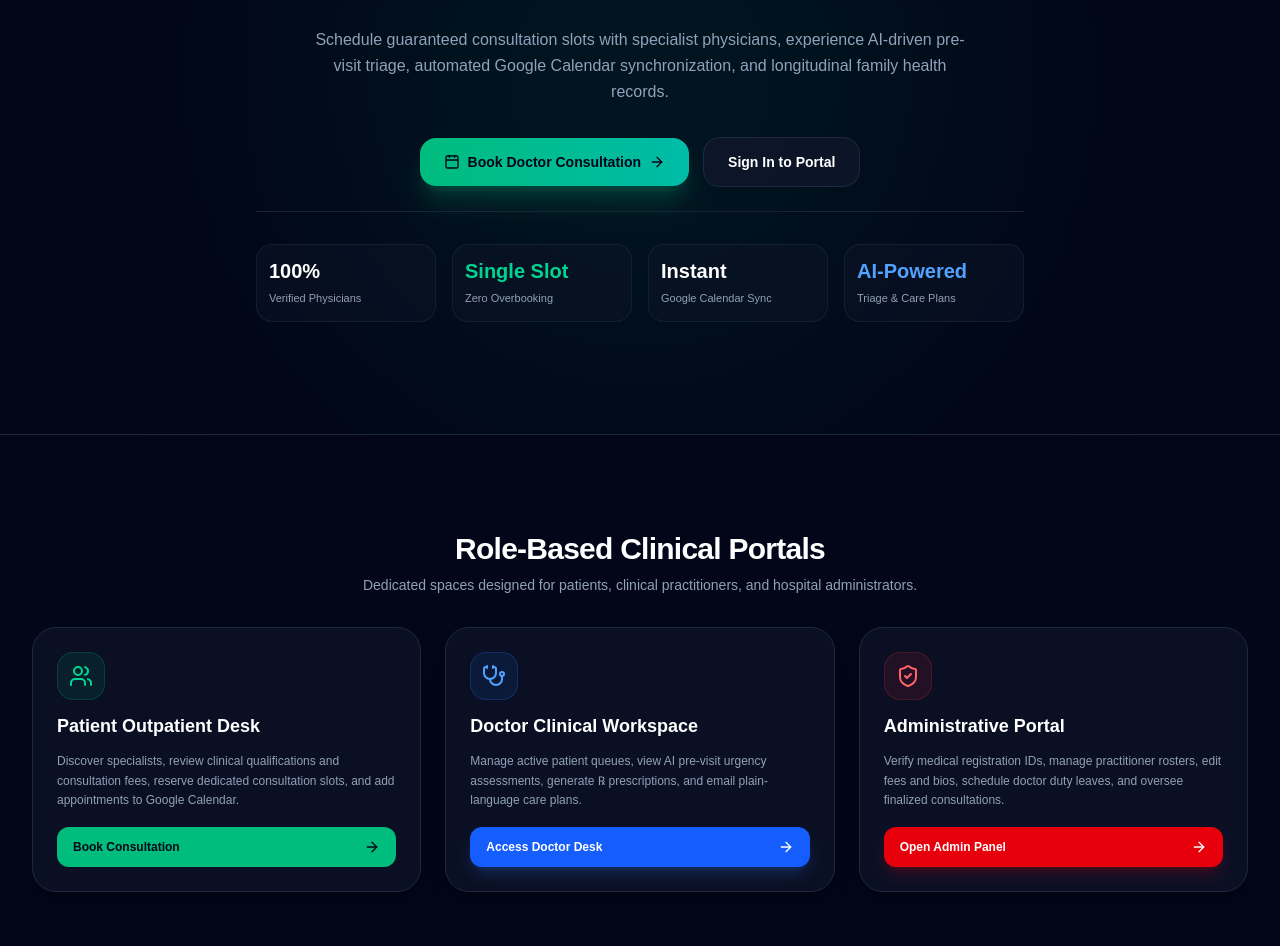
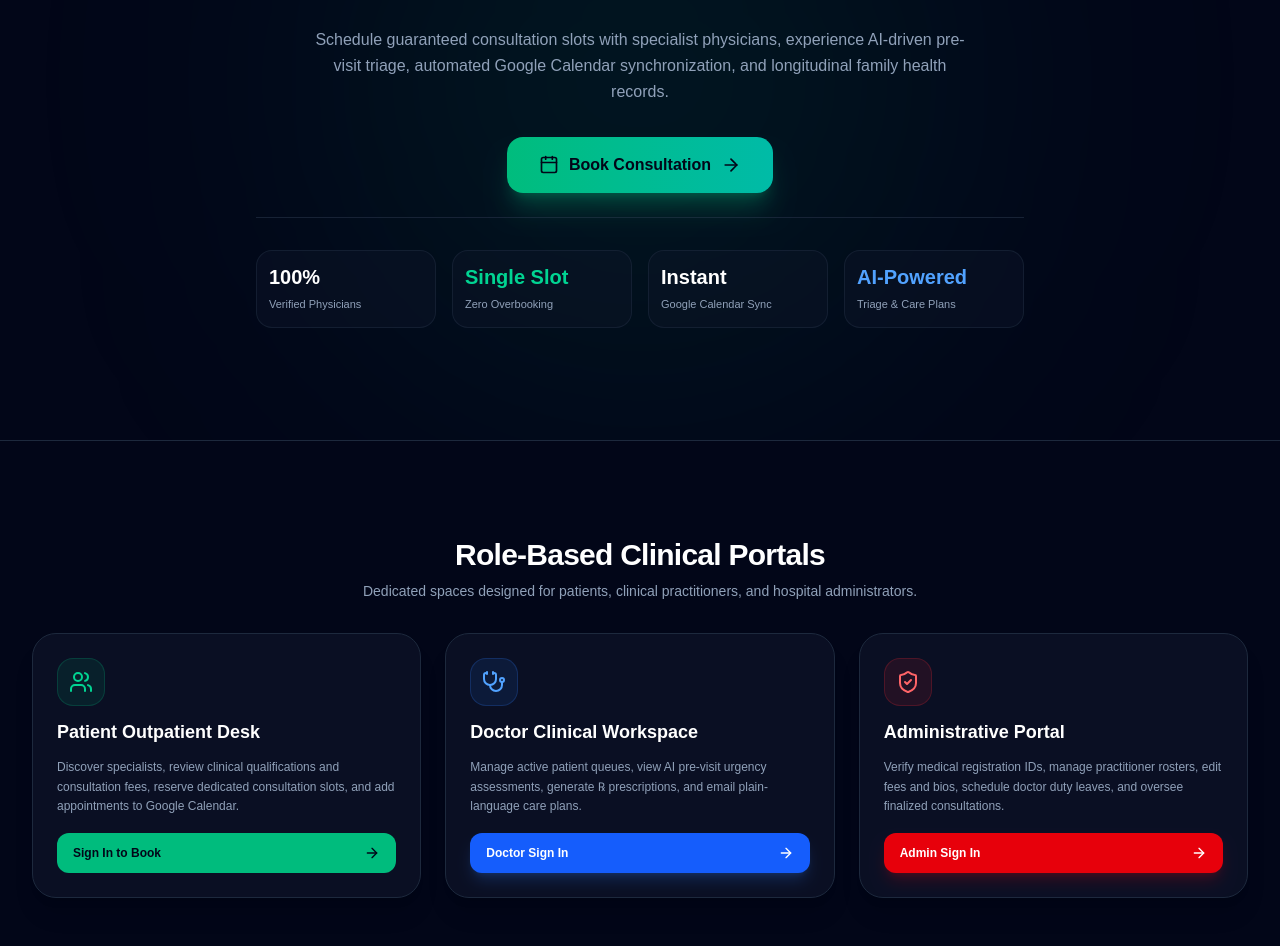
Before and after one commit to Ritika-kushwaha/PrimeCare, a Next.js app in the folder client/: page / in a window 1280 px wide. Shown: the part 346-1292 px from the top of the page. Built offline with nearby package versions, Linux system fonts and the light colour scheme.

Commit message:
feat(home): replace sign in portal button and route book consultation directly to login

```diff
--- a/client/src/app/page.tsx
+++ b/client/src/app/page.tsx
@@ -100,24 +100,18 @@ export default function HomePage() {
               Schedule guaranteed consultation slots with specialist physicians, experience AI-driven pre-visit triage, automated Google Calendar synchronization, and longitudinal family health records.
             </motion.p>
 
+            {/* SINGLE CALL TO ACTION ROUTING DIRECTLY TO LOGIN */}
             <motion.div
               initial={{ opacity: 0, y: 15 }}
               animate={{ opacity: 1, y: 0 }}
               transition={{ delay: 0.3 }}
-              className="flex flex-wrap items-center justify-center gap-3.5 pt-2"
+              className="flex items-center justify-center pt-2"
             >
               <Link
-                href="/patient/book"
-                className="px-6 py-3.5 bg-gradient-to-r from-emerald-500 to-teal-500 hover:from-emerald-400 hover:to-teal-400 text-slate-950 font-extrabold text-xs sm:text-sm rounded-2xl shadow-xl shadow-emerald-500/20 transition-all flex items-center gap-2"
+                href="/login"
+                className="px-8 py-4 bg-gradient-to-r from-emerald-500 to-teal-500 hover:from-emerald-400 hover:to-teal-400 text-slate-950 font-extrabold text-sm sm:text-base rounded-2xl shadow-xl shadow-emerald-500/25 transition-all flex items-center gap-2.5 transform hover:-translate-y-0.5"
               >
-                <Calendar className="w-4 h-4" /> Book Doctor Consultation <ArrowRight className="w-4 h-4" />
-              </Link>
-
-              <Link
-                href="/login"
-                className="px-6 py-3.5 bg-slate-900/80 hover:bg-slate-800 border border-slate-800 text-white font-bold text-xs sm:text-sm rounded-2xl transition flex items-center gap-2"
-              >
-                Sign In to Portal
+                <Calendar className="w-5 h-5" /> Book Consultation <ArrowRight className="w-5 h-5" />
               </Link>
             </motion.div>
 
@@ -169,10 +163,10 @@ export default function HomePage() {
               </p>
             </div>
             <Link
-              href="/patient/book"
+              href="/login"
               className="py-3 px-4 bg-emerald-500 hover:bg-emerald-400 text-slate-950 font-bold rounded-xl text-xs transition flex items-center justify-between"
             >
-              <span>Book Consultation</span>
+              <span>Sign In to Book</span>
               <ArrowRight className="w-4 h-4" />
             </Link>
           </div>
@@ -189,10 +183,10 @@ export default function HomePage() {
               </p>
             </div>
             <Link
-              href="/doctor/dashboard"
+              href="/login"
               className="py-3 px-4 bg-blue-600 hover:bg-blue-500 text-white font-bold rounded-xl text-xs transition flex items-center justify-between shadow-lg shadow-blue-500/20"
             >
-              <span>Access Doctor Desk</span>
+              <span>Doctor Sign In</span>
               <ArrowRight className="w-4 h-4" />
             </Link>
           </div>
@@ -209,10 +203,10 @@ export default function HomePage() {
               </p>
             </div>
             <Link
-              href="/admin/leaves"
+              href="/login"
               className="py-3 px-4 bg-red-600 hover:bg-red-500 text-white font-bold rounded-xl text-xs transition flex items-center justify-between shadow-lg shadow-red-600/20"
             >
-              <span>Open Admin Panel</span>
+              <span>Admin Sign In</span>
               <ArrowRight className="w-4 h-4" />
             </Link>
           </div>
```
